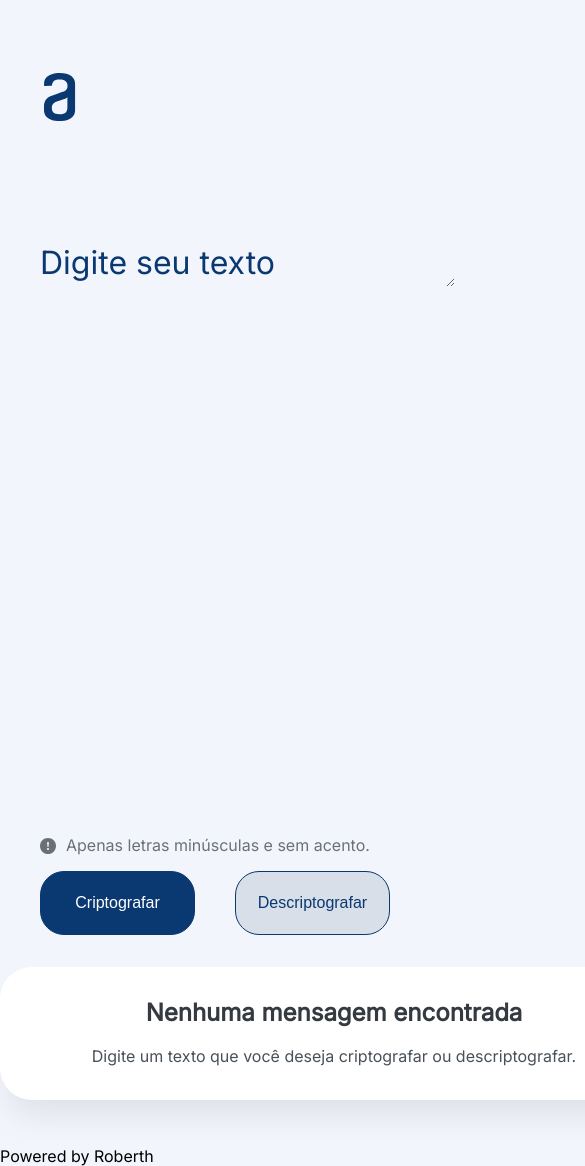
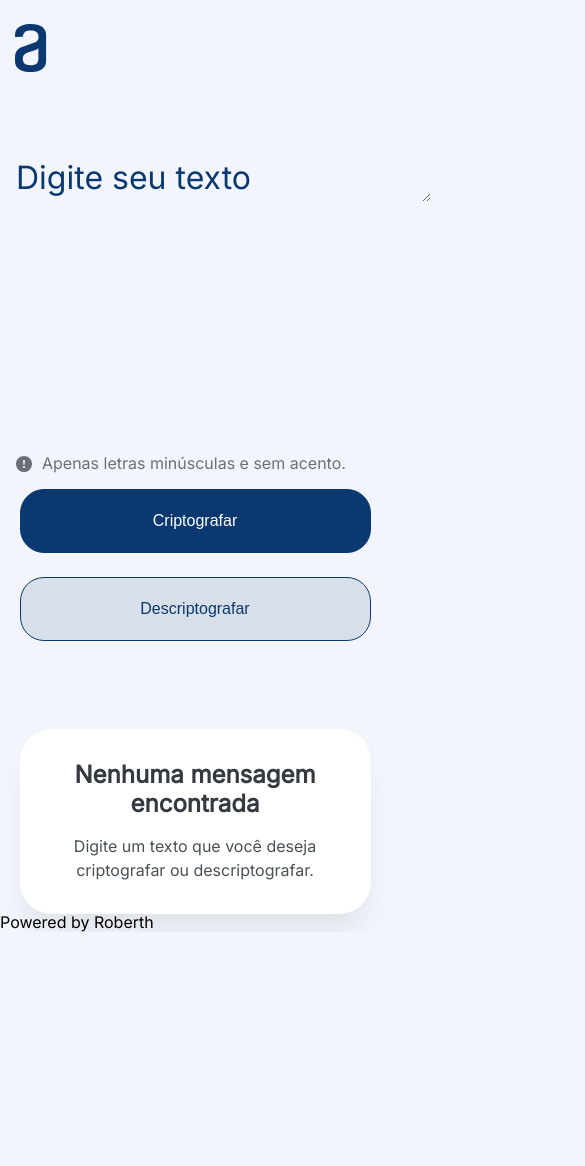
Before and after one commit to RoberthGuimaro/Challenge_01_One, a plain HTML site: page index.html in a window 390 px wide. Shown: the top 1166 px of the page, 585 px wide, since content can reach past the window. After the commit the page ends 932 px from the top, so only its background shows below. Drawn offline with Linux system fonts and the light colour scheme.

Commit message:
finaliza_css_layout_responsive_one

```diff
--- a/index.css
+++ b/index.css
@@ -15,6 +15,7 @@ body {
 }
 
 .conteudo {
+    width: 100%;
     display: flex;
 }
 
@@ -95,8 +96,8 @@ body {
     text-align: center;
     margin-top: 2.5em;
     background-color: #FFFFFF;
-    width: 400px;
-    height: 944px;
+    width: 95%;
+    height: 95%;
     border-radius: 2em;
     box-shadow: 0px 24px 32px -8px rgba(0, 0, 0, 0.08);
 }
@@ -127,7 +128,7 @@ body {
 }
 
 @media screen and (max-width: 768px) {
-    /* Inicia responsividade telas pequenas intermediárias */
+    /* Inicia responsividade telas intermediárias */
     .caixa, .conteudo, .esquerda, .caixa-mensagem,
     .minusculas, .btn, .direita, .apresenta-texto{
         width: 100%;
@@ -140,7 +141,7 @@ body {
     }
 
     .caixa h1 img {
-        margin: 4.58875em 0px 0px 0px;
+        margin: 4.5875em 0px 0px 0px;
     }
 
     .conteudo {
@@ -195,3 +196,44 @@ body {
     }
     /* Finaliza layout para telas intermediárias */
 }
+
+@media screen and (max-width: 490px) {
+    /* Inicia responsividade telas pequenas */
+
+    .caixa h1 img {
+        margin: 1.5em 0px 0px -1.8em;
+    }
+    .caixa-mensagem {
+        margin: 5em 0px 0px 1em;
+        display: block;
+    }
+
+    .minusculas {
+        margin: 15.68em 0px 0px 1em;
+    }
+
+    .btn {
+        flex-direction: column;
+    }
+
+    .btn input {
+        width: 90%;
+        margin: 0px auto 1.5em auto;
+    }
+
+    .direita {
+        margin-top: 3em;
+    }
+
+    .apresenta-texto {
+        width: 90%;
+        height: 100%;
+        margin: 0 auto 0 auto;
+    }
+
+    .p1-apresenta-texto, .p2-apresenta-texto {
+        padding: 0;
+    }
+
+    /* Finaliza layout para telas pequenas */
+}
```
